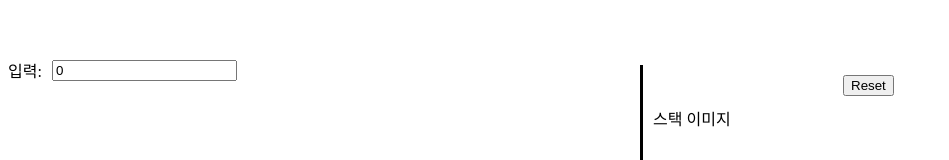
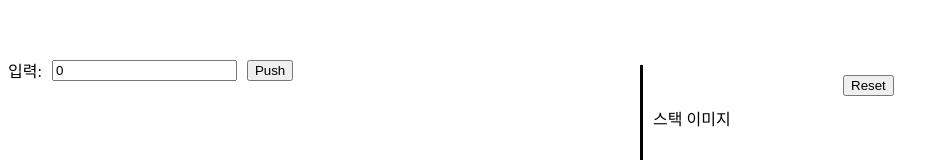
Before and after one commit to zjoker120/study-vue, a Vue app: page /InputPop in a window 1280 px wide. Shown: the part 126-286 px from the top of the page, without its empty margins (0-949 px from the left). Built offline with nearby package versions, Linux system fonts and the light colour scheme.

Commit message:
스택이랑 팝  갯수 초과하거나 팝할게 업을시 경고창 발생 and 갯수제한 수정

```diff
--- a/src/components/InputPop.vue
+++ b/src/components/InputPop.vue
@@ -7,7 +7,7 @@
              maxlength="5"
              @input="handleInput"
       />
-      <button v-if="clickCount < selectedSize" @click="pushClick" class="pushButton">Push</button>
+      <button @click="pushClick" class="pushButton">Push</button>
     </div>
   </div>
   <div class="pop">
@@ -35,12 +35,12 @@
     <p>Selected Type: {{ this.$route.query.selectedType }}</p>
     <p>Selected Size: {{ this.$route.query.selectedSize }}</p>
   </div>
+  <p>{{selectedSize}}</p>
 </template>
 
 <script setup>
   import { ref } from 'vue';
   import {useRoute, useRouter} from 'vue-router';
-
   const route = useRoute();
   const routes = useRouter();
   const selectedType = route.query.selectedType || '';
@@ -49,20 +49,22 @@
   const popValue = ref('');
   const textAreaValue = ref('');
   const selectedSize = route.query.selectedSize;
-  const clickCount = ref(0);
+
+
+
   //스택 추가
   const pushClick = () => {
     if (inputValue.value === null || inputValue.value === '') {
+      return;
+    }
+    if(stackState.value.length >= selectedSize){
+      alert("더이상 입력하실수 없습니다.");
       return;
     }
     const pushMessage = `입력: ${inputValue.value}`;
     stackState.value.push(inputValue.value);
     updateStackState(pushMessage);
     inputValue.value = '';
-
-    if (clickCount.value < selectedSize) {
-      clickCount.value += 1;
-    }
   };
   //팝업 추출
   const popClick = () => {
@@ -72,7 +74,9 @@
       updateStackState(`추출: ${poppedValue}`);
     } else {
       popValue.value = '';
+      alert("마지막추출입니다.")
     }
+
   };
   //로그 메세지
   const updateStackState = (message) => {
--- a/src/components/SelectType.vue
+++ b/src/components/SelectType.vue
@@ -32,7 +32,7 @@
     import { useRouter } from 'vue-router';
 
 
-    const selectedSize = ref('5');
+    const selectedSize = ref('2');
 
     const routes = useRouter();
 
```
